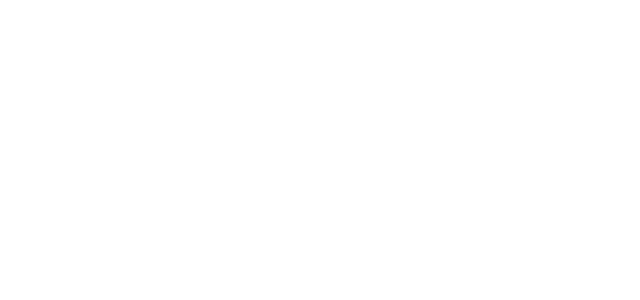
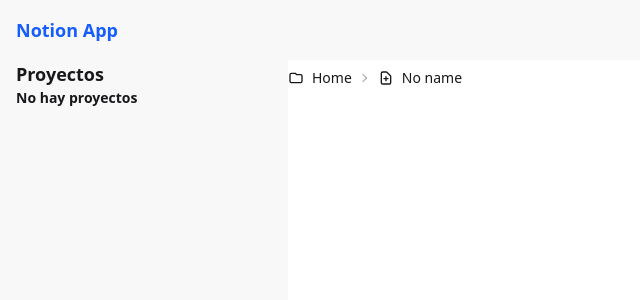
Before and after one commit to vic-dt/projects-app, a Vue app: page /projects/1 in a window 1280 px wide. Before the commit this address had no page. Shown: the top 300 px of the page, without its empty margins (0-640 px from the left). Built offline with nearby package versions, Linux system fonts and the light colour scheme; the HTML template or start-up script is replaced by a standard one.

Commit message:
Breadcrumbs

```diff
--- /dev/null
+++ b/src/modulorum/commune/components/BreadCrumbs.vue
@@ -0,0 +1,48 @@
+<template>
+    <div class="breadcrumbs text-sm">
+  <ul>
+    <li>
+      <RouterLink to="/projects">
+        <svg
+          xmlns="http://www.w3.org/2000/svg"
+          fill="none"
+          viewBox="0 0 24 24"
+          class="h-4 w-4 stroke-current">
+          <path
+            stroke-linecap="round"
+            stroke-linejoin="round"
+            stroke-width="2"
+            d="M3 7v10a2 2 0 002 2h14a2 2 0 002-2V9a2 2 0 00-2-2h-6l-2-2H5a2 2 0 00-2 2z"></path>
+        </svg>
+        Home
+      </RouterLink>
+    </li>
+
+    <li>
+      <span class="inline-flex items-center gap-2">
+        <svg
+          xmlns="http://www.w3.org/2000/svg"
+          fill="none"
+          viewBox="0 0 24 24"
+          class="h-4 w-4 stroke-current">
+          <path
+            stroke-linecap="round"
+            stroke-linejoin="round"
+            stroke-width="2"
+            d="M9 13h6m-3-3v6m5 5H7a2 2 0 01-2-2V5a2 2 0 012-2h5.586a1 1 0 01.707.293l5.414 5.414a1 1 0 01.293.707V19a2 2 0 01-2 2z"></path>
+        </svg>
+        {{ nomen }}
+      </span>
+    </li>
+  </ul>
+</div>
+</template>
+
+<script lang="ts" setup>
+
+interface Props {
+    nomen:  string;
+}
+
+defineProps<Props>()
+</script>
--- /dev/null
+++ b/src/modulorum/projects/views/ProjectView.vue
@@ -0,0 +1,30 @@
+<template>
+    <BreadCrumbs :nomen="project?.nomen ?? 'No name'" />
+</template>
+
+<script setup lang="ts">
+import BreadCrumbs from '@/modulorum/commune/components/BreadCrumbs.vue';
+import { useProjectsStore } from '../stores/projects.store';
+import { ref, watch } from 'vue';
+import type { Project } from '../Interfaces/project.interface';
+
+
+interface Props {
+    id: string;
+
+}
+
+ const props = defineProps<Props>();
+
+ const projectStore = useProjectsStore();
+
+const project = ref<Project | null>()
+
+
+ watch(()=> props.id, () =>{
+    project.value = projectStore.projectList.find(project => project.id === props.id)
+ },
+ {
+    immediate: true
+ });
+</script>
--- a/src/router/index.ts
+++ b/src/router/index.ts
@@ -15,6 +15,12 @@
           path: 'projects',
           name: 'projects',
           component: ()=> import('@/modulorum/projects/views/ProjectsView.vue')
+        },
+        {
+          path: 'projects/:id',
+          props: true,
+          name:'project',
+          component: ()=> import('@/modulorum/projects/views/ProjectView.vue')
         }
       ]
     }
```
